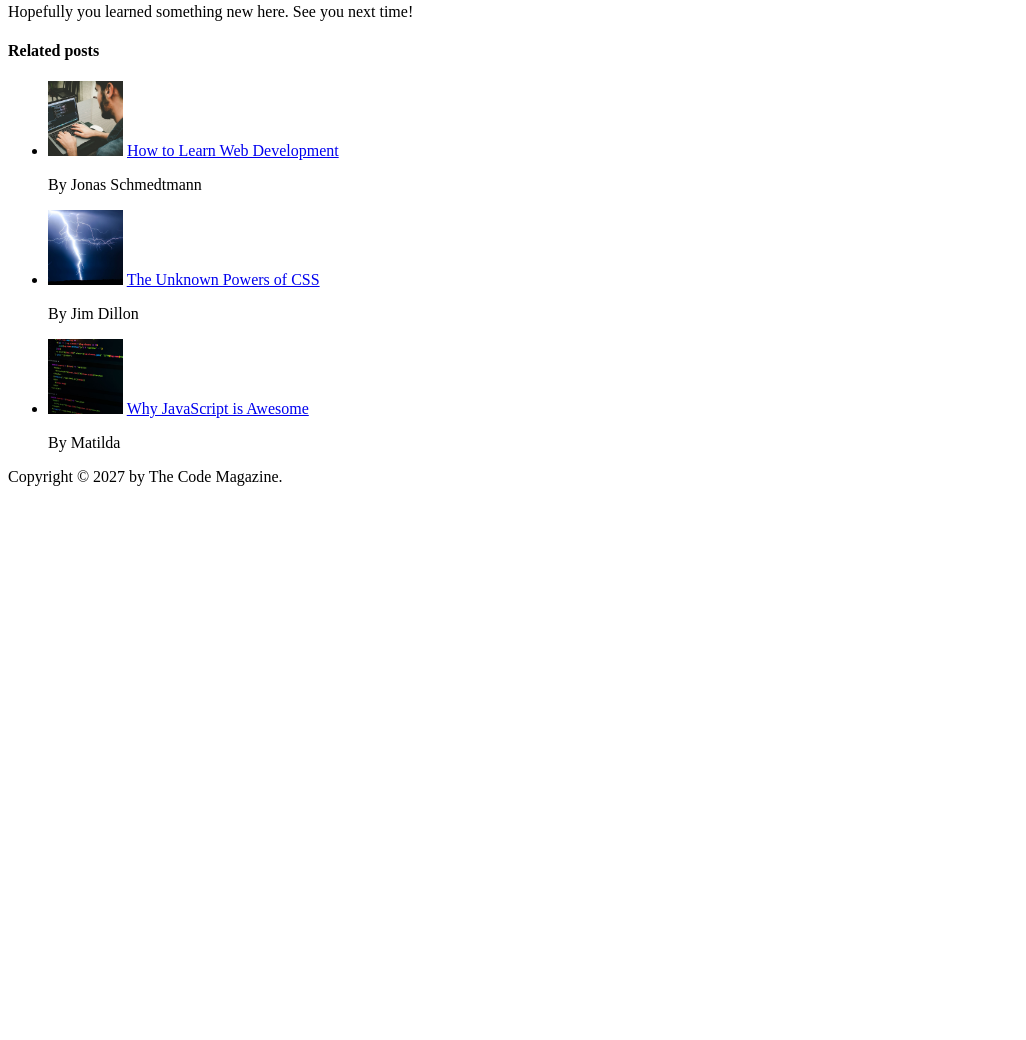
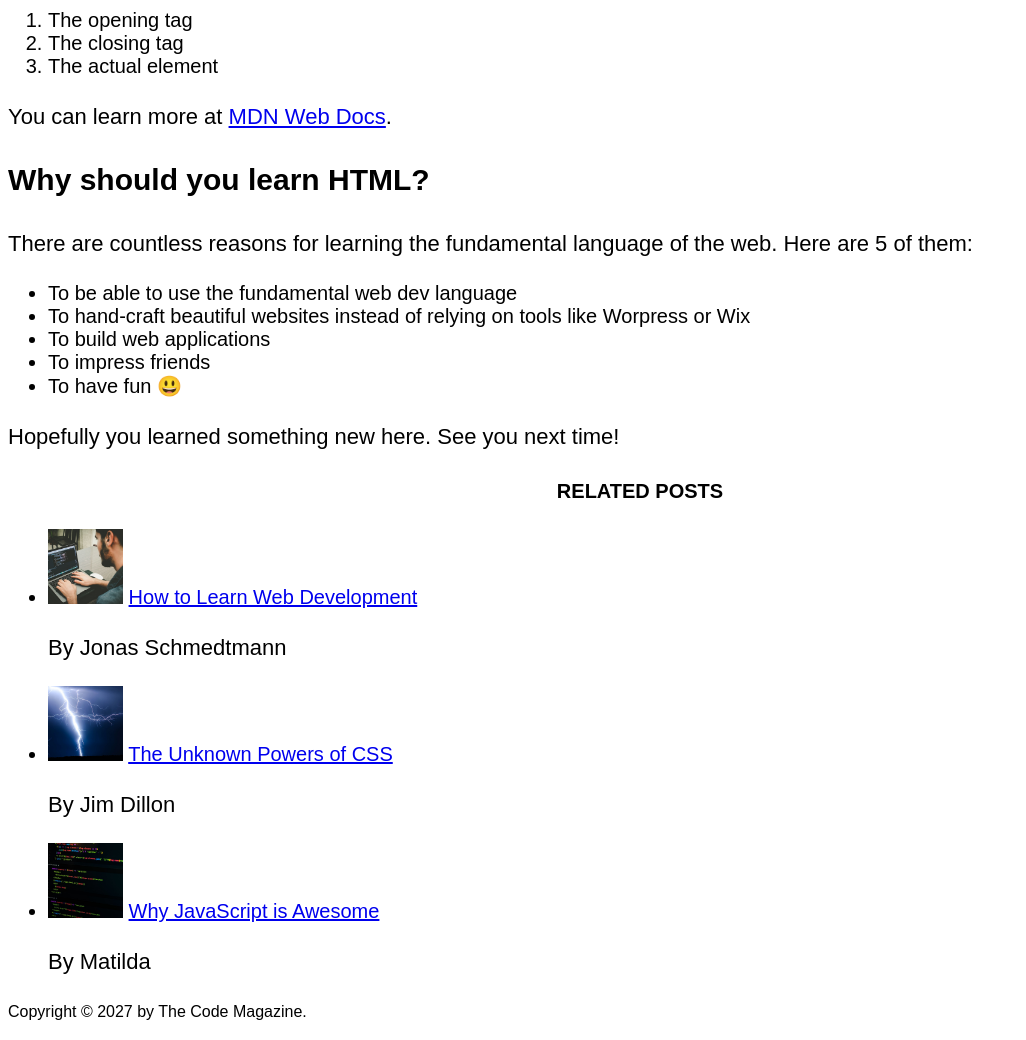
Before and after one commit to ashwini1990-23/HTML-CSS, a plain HTML site: page CSS-Fundamentals-Sec3/index.html in a window 1280 px wide. Shown: the part 989-2029 px from the top of the page, without its empty margins (0-1026 px from the left). Before the commit the page ends 1483 px from the top, so only its background shows below. Drawn offline with Linux system fonts and the light colour scheme.

Commit message:
Adding code of styling text, inline,internal,external css and combining selectors

```diff
--- a/CSS-Fundamentals-Sec3/index.html
+++ b/CSS-Fundamentals-Sec3/index.html
@@ -3,6 +3,7 @@
   <head>
     <meta charset="UTF-8" />
     <title>The Basic Language of the Web: HTML</title>
+    <link href="style.css" rel="stylesheet" />
   </head>
 
   <body>
@@ -141,6 +142,8 @@
       </ul>
     </aside>
 
-    <footer>Copyright &copy; 2027 by The Code Magazine.</footer>
+    <footer>
+      <p>Copyright &copy; 2027 by The Code Magazine.</p>
+    </footer>
   </body>
 </html>
--- /dev/null
+++ b/CSS-Fundamentals-Sec3/style.css
@@ -0,0 +1,48 @@
+/* List Selectors */
+h1,
+h2,
+h3,
+h4,
+p,
+li {
+  font-family: sans-serif;
+}
+/*  */
+
+h1 {
+  font-size: 26px;
+  text-transform: uppercase;
+  font-style: italic;
+}
+
+h2 {
+  font-size: 40px;
+}
+
+h3 {
+  font-size: 30px;
+}
+
+h4 {
+  font-size: 20px;
+  text-transform: uppercase;
+  text-align: center;
+}
+
+p {
+  font-size: 22px;
+  line-height: 1.5;
+}
+
+li {
+  font-size: 20px;
+}
+
+/* Descendent Selector */
+footer p {
+  font-size: 16px;
+}
+
+article header p {
+  font-style: italic;
+}
```
